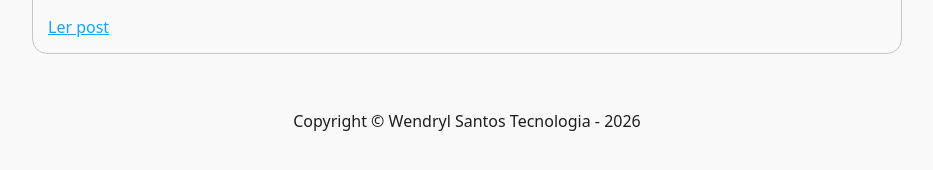
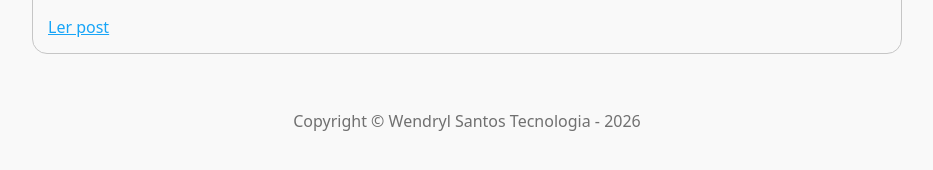
Before and after one commit to Wendryl/blog, an Eleventy site: page index.md in a window 1280 px wide. Shown: the part 610-780 px from the top of the page, without its empty margins (173-1106 px from the left). Built offline with nearby package versions, Linux system fonts and the light colour scheme; Eleventy itself is replaced by a stand-in of ours; files that its build step writes are made by us from their sources; a web font is replaced by a local one.

Commit message:
minor style change

```diff
--- a/main.css
+++ b/main.css
@@ -50,6 +50,7 @@ a {
   display: block;
   text-align: center;
   padding: 40px 0;
+  color: var(--lighter-text);
 }
 
 .posts {
```
